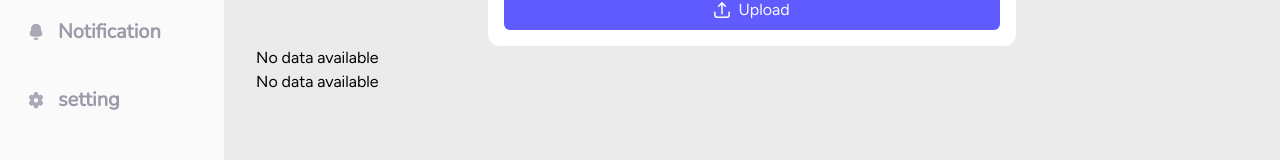
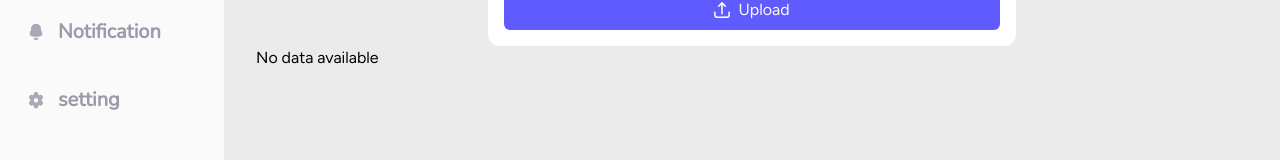
Before and after one commit to abhishekrawe/open-in-app, a React (Vite) app: page / in a window 1280 px wide. Shown: the part 418-578 px from the top of the page. Built offline with nearby package versions, Linux system fonts and the light colour scheme.

Commit message:
render the component here on Home

```diff
--- a/src/components/UploadHome.jsx
+++ b/src/components/UploadHome.jsx
@@ -6,7 +6,6 @@ function UploadHome() {
   return (
     <>
       <UploadCsv />
-      <DataUploads />
     </>
   )
 }
```
